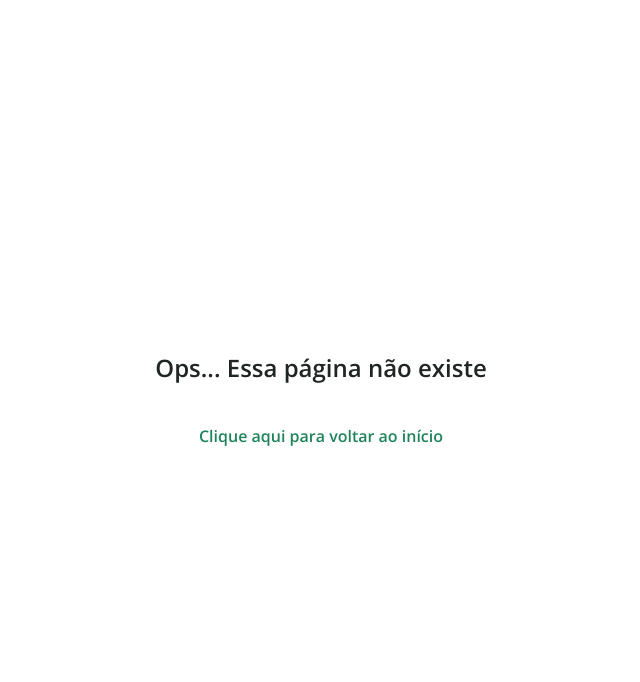
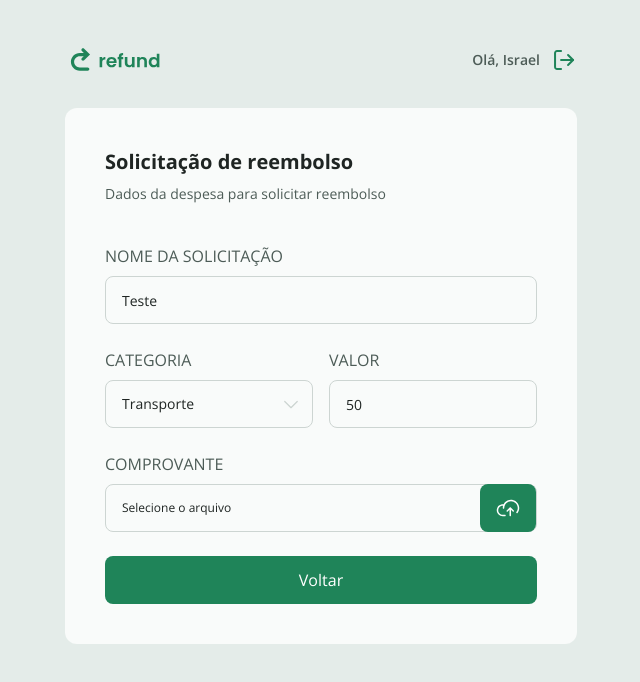
Before and after one commit to israeltx/n11-refund-tailwind, a React (Vite) app: page /refund/123 in a window 1280 px wide. Shown: the top 682 px of the page, without its empty margins (319-959 px from the left). Built offline with nearby package versions, Linux system fonts and the light colour scheme.

Commit message:
Open refund page of a specific item

```diff
--- a/src/pages/Dashboard.tsx
+++ b/src/pages/Dashboard.tsx
@@ -8,6 +8,7 @@ import { Input } from "../components/Input"
 import { Button } from "../components/Button";
 import { RefundItem } from "../components/RefundItem";
 import { Pagination } from "../components/Pagination";
+import type {RefundItemsProps} from "../components/RefundItem";
 
 const REFUND_EXAMPLE = {
   id: '123',
@@ -21,6 +22,7 @@ export function Dashboard() {
   const [name, setName] = useState('')
   const [page, setPage] = useState(1)
   const [totalOfPages, setTotalOfPages] = useState(10)
+  const [refunds, setRefunds] = useState<RefundItemsProps[]>([REFUND_EXAMPLE])
 
   function fetchRefunds(e: React.FormEvent) {
     e.preventDefault()
@@ -49,8 +51,10 @@ export function Dashboard() {
         <Button type="submit" variant="icon"><img src={searchSvg} alt="Ícone de pesquisa" className="w-5" /></Button>
       </form>
 
-      <div className="mt-6 flex flex-col gap-4 max-h-[342px] overflow-y-scroll">
-        <RefundItem data={REFUND_EXAMPLE} />
+      <div className="my-6 flex flex-col gap-4 max-h-[342px] overflow-y-scroll">
+        {refunds.map((item) => (
+          <RefundItem key={item.id} data={item} href={`/refund/${item.id}`}/>
+        ))}
       </div>
       <Pagination
         current={page}
--- a/src/pages/Refund.tsx
+++ b/src/pages/Refund.tsx
@@ -1,5 +1,5 @@
 import { useState } from "react";
-import { useNavigate } from "react-router";
+import { useNavigate, useParams } from "react-router";
 import { Input } from "../components/Input";
 import { Select } from "../components/Select";
 import { Upload } from "../components/Upload";
@@ -7,17 +7,22 @@ import { Button } from "../components/Button";
 import { CATEGORIES, CATEGORIES_KEYS } from "../utils/categories";
 
 export function Refund() {
-  const [name, setName] = useState('')
-  const [amount, setAmount] = useState('')
-  const [category, setCategory] = useState('')
+  const [name, setName] = useState('Teste')
+  const [amount, setAmount] = useState('50')
+  const [category, setCategory] = useState('transport')
   const [isLoading, setIsLoading] = useState(false)
   const [filename, setFilename] = useState<File | null>(null)
 
   const navigate = useNavigate()
-
+  const params = useParams<{id: string}>()
 
   function onSubmit(e: React.FormEvent) {
     e.preventDefault()
+
+    if (params.id) {
+      return navigate(-1)
+    }
+
     console.log(name, amount, category, filename);
     navigate('/confirm', {state: {fromSubmit: true}})
   }
@@ -29,10 +34,20 @@ export function Refund() {
         <p className="text-sm text-gray-200 mt-2 mb-4">Dados da despesa para solicitar reembolso</p>
       </header>
 
-      <Input required legend="Nome da solicitação" value={name} onChange={(e) => setName(e.target.value)}/>
+      <Input
+        required
+        legend="Nome da solicitação"
+        value={name}
+        onChange={(e) => setName(e.target.value)}
+        disabled={params.id}
+      />
 
       <div className="flex gap-4">
-        <Select required legend="Categoria" value={category} onChange={(e) => setCategory(e.target.value)}>
+        <Select
+          required
+          legend="Categoria"
+          value={category}
+          onChange={(e) => setCategory(e.target.value)}>
           {
             CATEGORIES_KEYS.map((category) => (
               <option key={category} value={category}>{CATEGORIES[category].name}</option>
@@ -40,11 +55,24 @@ export function Refund() {
           }
         </Select>
 
-        <Input required legend="Valor" value={amount} onChange={(e) => setAmount(e.target.value)}/>
+        <Input
+          required
+          legend="Valor"
+          value={amount}
+          onChange={(e) => setAmount(e.target.value)}
+        />
       </div>
 
-      <Upload filename={filename && filename.name} onChange={(e) => e.target.files && setFilename(e.target.files[0])}/>
-      <Button type="submit" isLoading={isLoading}>Enviar</Button>
+      <Upload
+        filename={filename && filename.name}
+        onChange={(e) => e.target.files && setFilename(e.target.files[0])}
+      />
+
+      <Button
+        type="submit"
+        isLoading={isLoading}>
+          { params.id ? 'Voltar' : 'Enviar' }
+      </Button>
     </form>
   )
 }
--- a/src/routes/ManagerRoutes.tsx
+++ b/src/routes/ManagerRoutes.tsx
@@ -1,3 +1,4 @@
+import { Refund } from "../pages/Refund";
 import { Routes, Route } from "react-router";
 import { NotFound } from "../pages/NotFound";
 import { Dashboard } from "../pages/Dashboard";
@@ -8,6 +9,7 @@ export function ManagerRoutes() {
     <Routes>
       <Route path="/" element={<AppLayout />}>
         <Route path="/" element={<Dashboard />}/>
+        <Route path="/refund/:id" element={<Refund />}/>
       </Route>
       <Route path="*" element={<NotFound />}/>
     </Routes>
```
